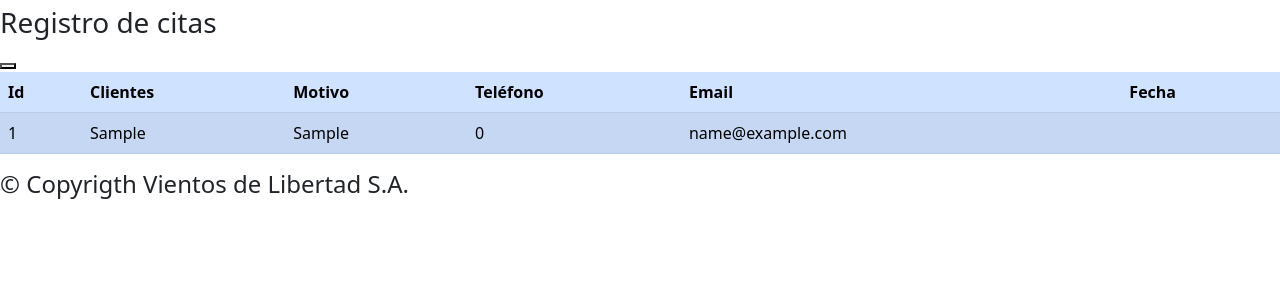
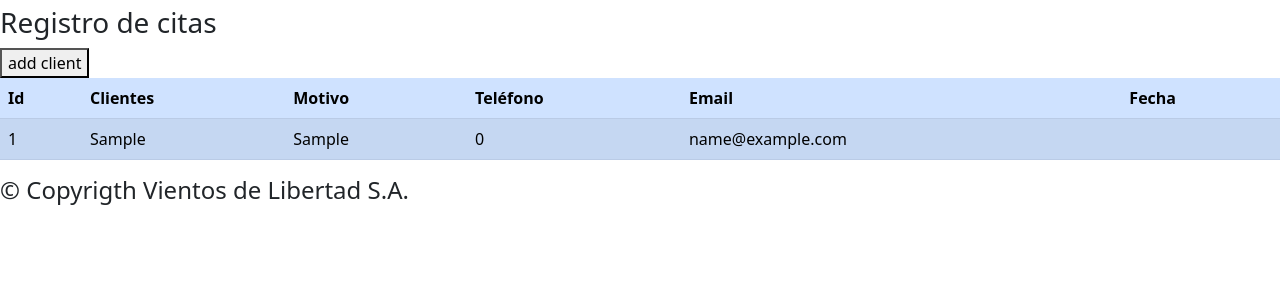
Before and after one commit to raquel2002x/vientosDeLibertad, a PHP site: page / in a window 1280 px wide. Shown: the part 50-348 px from the top of the page. Run offline with PHP 8.4, Linux system fonts and the light colour scheme; tables that the repository leaves empty or names only in its code hold one stand-in row (values such as "Sample post"); data that the repository does not hold is empty; some libraries are stand-ins or nearby versions.

Commit message:
resolve mistake

```diff
--- a/src/Controllers/ClientController.php
+++ b/src/Controllers/ClientController.php
@@ -10,7 +10,7 @@ class ClientController{
 
     public function __construct(){
 
-        if (isset($GET["action"]) && ($_GET["action"] == "create")) {
+        if (isset($_GET["action"]) && ($_GET["action"] == "create")) {
                 $this->create();
                 return;
             }
--- a/src/Views/clientList.php
+++ b/src/Views/clientList.php
@@ -16,7 +16,7 @@
 
         <div class="create">
             <a href="?action=create">
-            <button type="" class=""> </button>
+            <button type="button" class=""> add client</button>
             </a>
         </div>
 
```
